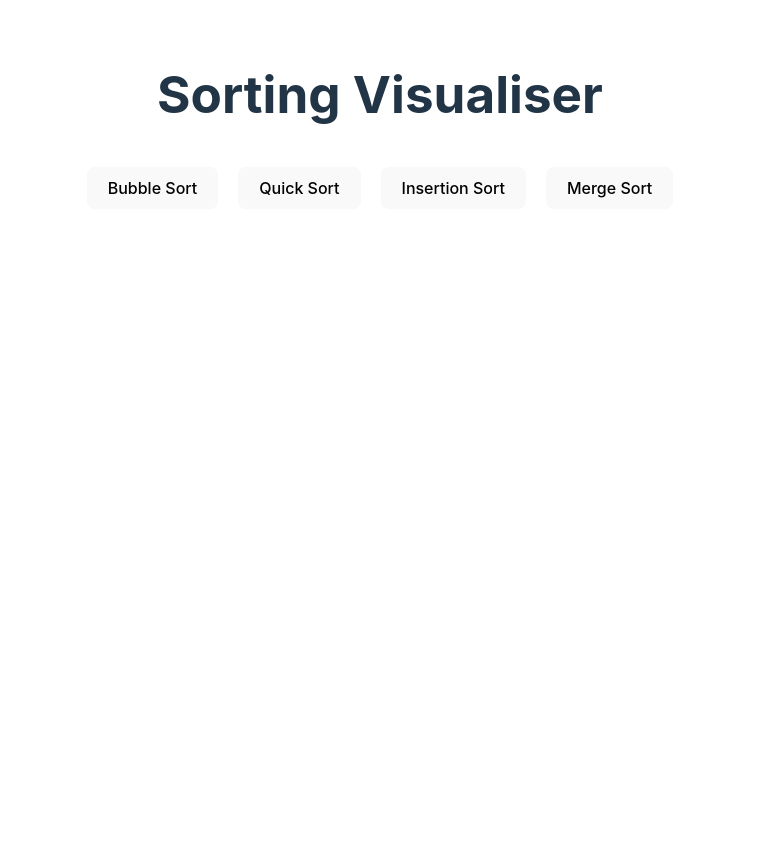
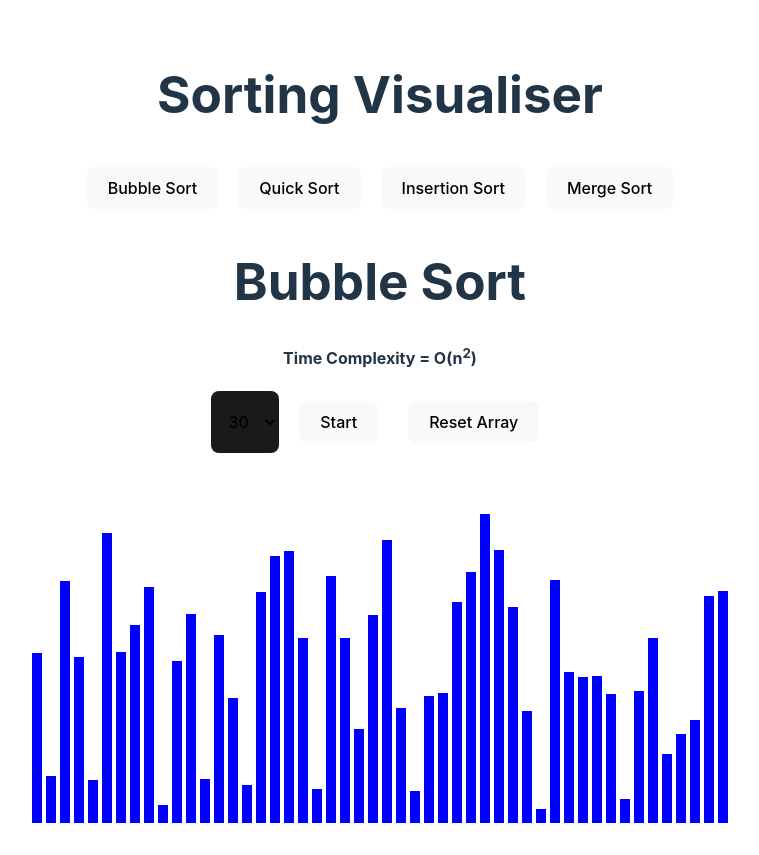
Before and after one commit to rajaXcodes/Sorting-Visualiser, a React (Vite) app in the folder sortingVisualiser/: page / in a window 1280 px wide. Shown: the whole page, without its empty margins (260-1019 px from the left). Before the commit the page ends 800 px from the top, so only its background shows below. Built offline with nearby package versions, Linux system fonts and the light colour scheme.

Commit message:
edited the route

```diff
--- a/sortingVisualiser/src/App.jsx
+++ b/sortingVisualiser/src/App.jsx
@@ -11,14 +11,14 @@ function App() {
     <div>
       <h1>Sorting Visualiser</h1>
      <div >
-      <button onClick={()=>navigate('/bubblesort')}>Bubble Sort</button>
+      <button onClick={()=>navigate('/')}>Bubble Sort</button>
       <button onClick={()=>navigate('/quicksort')}>Quick Sort</button>
       <button onClick={()=>navigate('/insertionsort')}>Insertion Sort</button>
       <button onClick={()=>navigate('/mergesort')}>Merge Sort</button>
      </div>
 
       <Routes>
-        <Route path="/bubblesort" element={<BubbleSort  />} />
+        <Route path="/" element={<BubbleSort  />} />
         <Route path="/insertionsort" element={<InsertionSort key="merge"/>} />
         <Route path="/mergesort" element={<MergeSort key="merge" />} />
         <Route path="/quicksort" element={<QuickSort key="quick"/>} />
--- a/sortingVisualiser/src/components/mergesort/index.jsx
+++ b/sortingVisualiser/src/components/mergesort/index.jsx
@@ -7,26 +7,36 @@ function MergeSort() {
   const [isSorting, setIsSorting] = useState(false);
   const [animationTimeouts, setAnimationTimeouts] = useState([]);
 
+  // Initialize array with random values
   function initialiseArray() {
     const newArray = Array.from({ length: len }, () =>
       Math.floor(Math.random() * 300 + 10)
     );
     setArray(newArray);
-    setIsSorting(false); // Reset sorting status when resetting array
+    setIsSorting(false);
   }
 
   useEffect(() => {
     initialiseArray();
   }, [len]);
 
+  // Cleanup any timeouts on unmount or reset
+  useEffect(() => {
+    return () => {
+      animationTimeouts.forEach((timeout) => clearTimeout(timeout));
+      setAnimationTimeouts([]);
+      setIsSorting(false);
+    };
+  }, [animationTimeouts]);
+
+  // Merge sort utility function
   function util() {
-    if (isSorting) return; // Prevent starting sorting if already in progress
-    setIsSorting(true); // Set sorting state to true when sorting starts
+    if (isSorting) return; // Prevent sorting if already in progress
+    setIsSorting(true);
 
     const animations = [];
     const copyArray = [...array];
 
-    // Helper function for merge sort
     const mergeSortHelper = (array, start, end) => {
       if (start >= end) return;
       const mid = Math.floor((start + end) / 2);
@@ -35,12 +45,13 @@ function MergeSort() {
       merge(array, start, mid, end);
     };
 
-    // Merge function to combine two halves
+    // Merge function to combine sorted halves
     const merge = (array, start, mid, end) => {
       const temp = [];
       let i = start,
         j = mid + 1;
 
+      // Merge two sorted halves
       while (i <= mid && j <= end) {
         if (array[i] <= array[j]) {
           temp.push(array[i++]);
@@ -52,6 +63,7 @@ function MergeSort() {
       while (i <= mid) temp.push(array[i++]);
       while (j <= end) temp.push(array[j++]);
 
+      // Update the main array and add animation steps
       for (let k = start; k <= end; k++) {
         animations.push([k, temp[k - start]]);
         array[k] = temp[k - start];
@@ -59,12 +71,10 @@ function MergeSort() {
     };
 
     mergeSortHelper(copyArray, 0, copyArray.length - 1);
-
-    // Start animation after merge sort completes
-    animateSorting(animations);
+    animateSorting(animations); // Trigger animations
   }
 
-  // Animation function for visualizing the sorting process
+  // Animate sorting based on generated animations
   const animateSorting = (animations) => {
     const timeouts = [];
     for (let i = 0; i < animations.length; i++) {
@@ -72,6 +82,7 @@ function MergeSort() {
         const [barIdx, newHeight] = animations[i];
         const arrayBars = document.getElementsByClassName("array-bar");
 
+        // Highlight the bar while it's being sorted
         arrayBars[barIdx].style.backgroundColor = "red";
         setTimeout(() => {
           arrayBars[barIdx].style.height = `${newHeight}px`;
@@ -87,13 +98,13 @@ function MergeSort() {
       setAnimationTimeouts([]);
     }, animations.length * 200);
 
-    setAnimationTimeouts(timeouts);
+    setAnimationTimeouts(timeouts); // Store the timeouts
   };
 
   // Handle reset action
   const handleReset = () => {
-    animationTimeouts.forEach((timeout) => clearTimeout(timeout));
-    setAnimationTimeouts([]); // Clear previous animations
+    animationTimeouts.forEach((timeout) => clearTimeout(timeout)); // Clear previous animations
+    setAnimationTimeouts([]);
     initialiseArray(); // Reset the array and sorting state
   };
 
```
